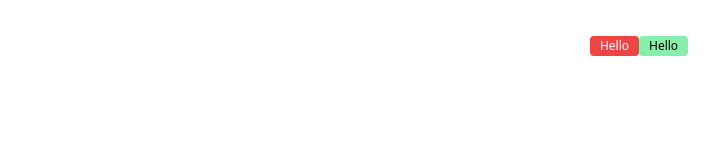
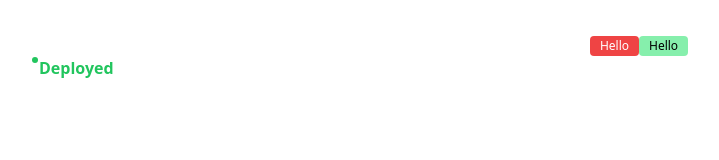
Before and after one commit to komodorio/helm-dashboard, a React (Vite) app in the folder dashboard/: page / in a window 1280 px wide. Shown: the top 160 px of the page, without its empty margins (1-720 px from the left). Built offline with nearby package versions, Linux system fonts and the light colour scheme.

Commit message:
Status Element

```diff
--- a/dashboard/src/App.tsx
+++ b/dashboard/src/App.tsx
@@ -1,11 +1,12 @@
 import './App.css'
 import Badge from './components/Badge'
+import Status from './components/Status'
 function App() {
   return (
     <div>
       <Badge type="error"> Hello </Badge>
       <Badge type="success"> Hello </Badge>
-
+      <Status statusCode="Deployed" />
     </div>
   )
 }
--- /dev/null
+++ b/dashboard/src/components/Status.tsx
@@ -0,0 +1,47 @@
+/*/**
+ * @file Status.tsx
+ * The Status component:
+ * This component is used to display the status of a deployment.
+ * It uses the tailwindcss classes to implement the status.
+ * There are 3 possible statuses:
+ * 1. Deployed
+ * 2. Superseded
+ * 3. Failed
+ * The status is indicated by a green orb, a neutral grey orb , or a red orb.
+ *
+ * @param statusCode: enum StatusCode
+ *
+ *
+ */
+import React from 'react'
+
+export default function Status({statusCode}: {statusCode: 'Deployed' | 'Superseded' | 'Failed'}): JSX.Element {
+  const statusVariants = {
+    Deployed: 'text-green-500',
+    Superseded: 'text-gray-300',
+    Failed: 'text-red-500'
+  };
+  /* the text should be bold. we can use tailwind utility class for that */
+  const baseTextElem = 'h-2 w-2 font-bold';
+  /* this const is the tailwind classes that should be used for displaying the small status orb correctly,
+      regardless of status */
+  const baseOrbElem = 'h-2 w-2'
+  return (
+    <span className="flex h-4 w-4">
+      {/* an orb with the correct color is displayed according to the status code using svg */}
+      {/* this orb should be position right beside the left of the status text */}
+        <span>
+          <svg className={`${baseOrbElem} ${statusVariants[statusCode]}`} viewBox="0 0 8 8" fill="currentColor" xmlns="http://www.w3.org/2000/svg">
+            <circle cx="4" cy="4" r="3" />
+          </svg>
+        </span>
+      {/* the status text is displayed */}
+      {/* this text should be position right beside the right of the orb */}
+      {/* the color of the text is the same as the color of the orb */}
+      {/* the text should be bold */}
+        <span className={`${baseTextElem} ${statusVariants[statusCode]}`}>
+          {statusCode}
+        </span>
+    </span>
+)
+}
```
